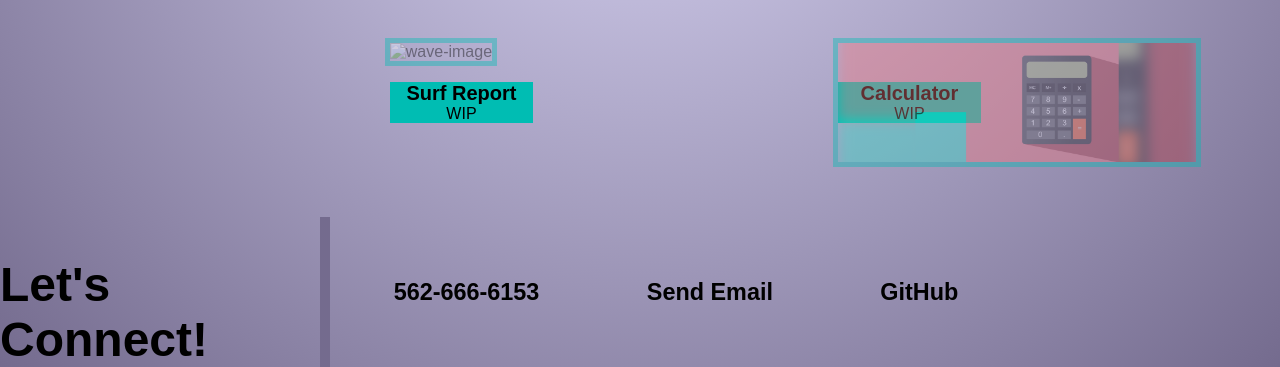
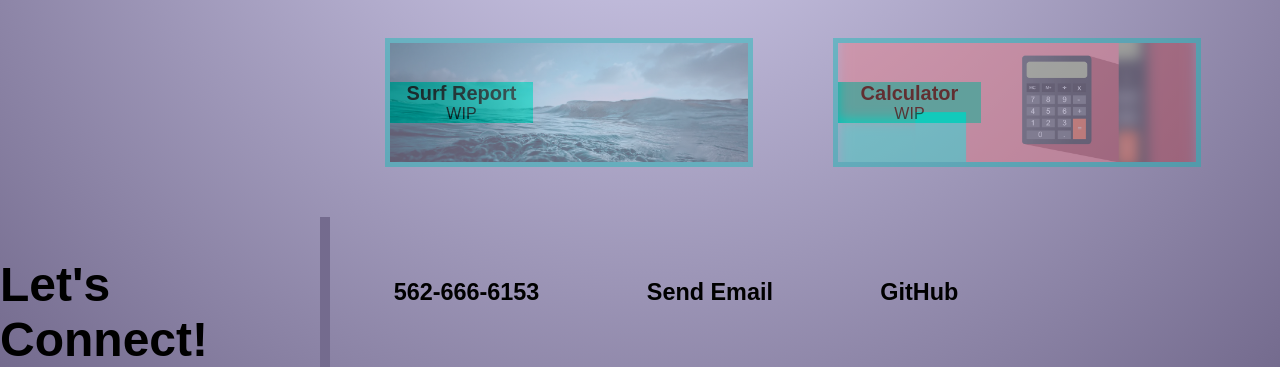
Before and after one commit to Lsenn404/Portfolio, a plain HTML site: page index.html in a window 1280 px wide. Shown: the part 887-1254 px from the top of the page. Drawn offline with Linux system fonts and the light colour scheme.

Commit message:
Update index.html
changing surf banner img so it hopefully loads, link not working for some reason, but images started to load in pages

```diff
--- a/index.html
+++ b/index.html
@@ -78,7 +78,7 @@
                                 <h4 class="projectName">Surf Report</h4>
                                 <p class="projectDescription">WIP</p>
                             </div>
-                            <img class='projectImage' src="Images/surf-banner.png" alt="wave-image">
+                            <img class='projectImage' src="Images/surf-banner.jpg" alt="wave-image">
                         </div>
                         <div class='projectContainer'>
                             <div class="projectTitle">
```
